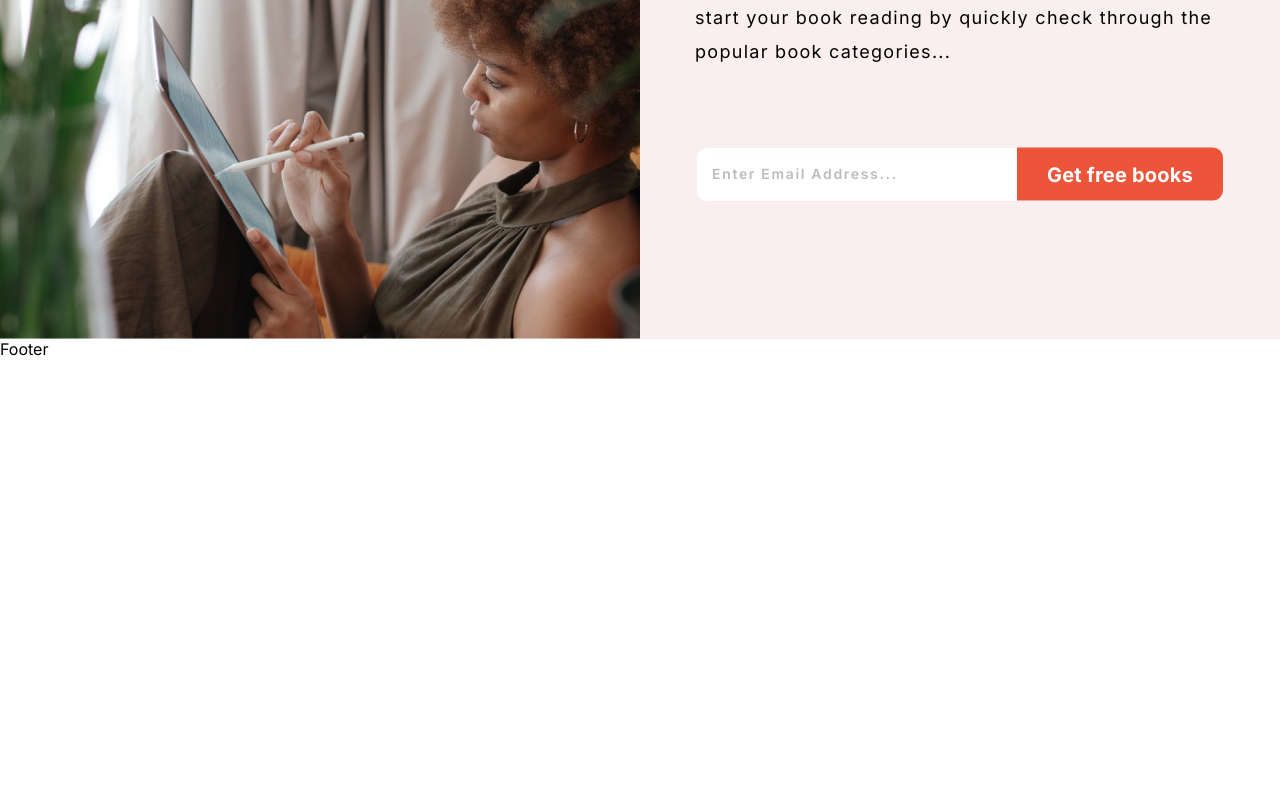
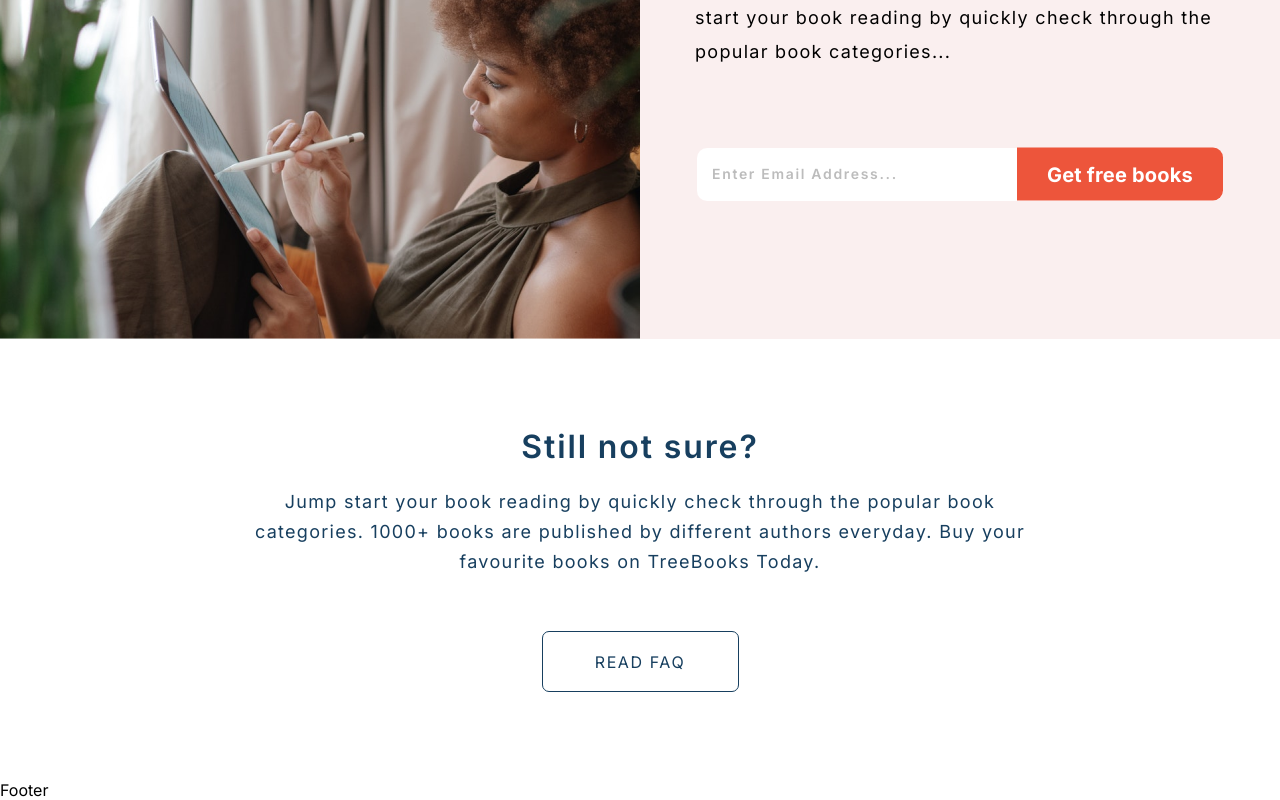
Before and after one commit to dmiroshnichenko02/bookShop, a React (Vite) app in the folder front/: page / in a window 1280 px wide. Shown: the part 4201-5001 px from the top of the page. Before the commit the page ends 4560 px from the top, so only its background shows below. Built offline with nearby package versions, Linux system fonts and the light colour scheme.

Commit message:
faq section

```diff
--- /dev/null
+++ b/front/src/components/screens/faq/Faq.tsx
@@ -0,0 +1,26 @@
+import { FC } from "react";
+
+import styles from "./faq.module.scss";
+import Button from "../../ui/button/Button";
+
+const Faq: FC = () => {
+  return (
+    <>
+      <section className={styles.faq}>
+        <div className="container">
+          <h2>Still not sure?</h2>
+          <p>
+            Jump start your book reading by quickly check through the popular
+            book categories. 1000+ books are published by different authors
+            everyday. Buy your favourite books on TreeBooks Today.
+          </p>
+          <div className={styles.btns}>
+          <Button>Read FAQ</Button>
+          </div>
+        </div>
+      </section>
+    </>
+  );
+};
+
+export default Faq;
--- /dev/null
+++ b/front/src/components/screens/faq/faq.module.scss
@@ -0,0 +1,43 @@
+@import "../../../assets/styles/variables.scss";
+
+.faq {
+  min-height: 441px;
+  display: flex;
+  justify-content: center;
+  align-items: center;
+
+  h2 {
+    color: $menu-text-color;
+    text-align: center;
+    font-family: Inter;
+    font-size: 32px;
+    font-style: normal;
+    font-weight: 600;
+    line-height: normal;
+    letter-spacing: 1.874px;
+    margin-bottom: 21px;
+  }
+
+  p {
+    width: 808px;
+    margin: 0 auto;
+    color: $menu-text-color;
+    text-align: center;
+    font-family: Inter;
+    font-size: 18px;
+    font-style: normal;
+    font-weight: 400;
+    line-height: 30px; /* 166.667% */
+    letter-spacing: 1.289px;
+    margin-bottom: 54px;
+  }
+
+  .btns {
+    button {
+        margin: 0 auto;
+        img {
+            display: none;
+        }
+    }
+  }
+}
--- a/front/src/components/screens/home/Home.tsx
+++ b/front/src/components/screens/home/Home.tsx
@@ -9,6 +9,7 @@ import EBook from "../eBook/EBook";
 import NewRelease from "../newRelease/NewRelease";
 import WeekBook from "../weekBook/WeekBook";
 import Access from "../access/Access";
+import Faq from "../faq/Faq";
 
 const Home: FC = () => {
   return (
@@ -19,6 +20,7 @@ const Home: FC = () => {
       <NewRelease/>
       <WeekBook/>
       <Access/>
+      <Faq/>
     </>
   );
 };
```
